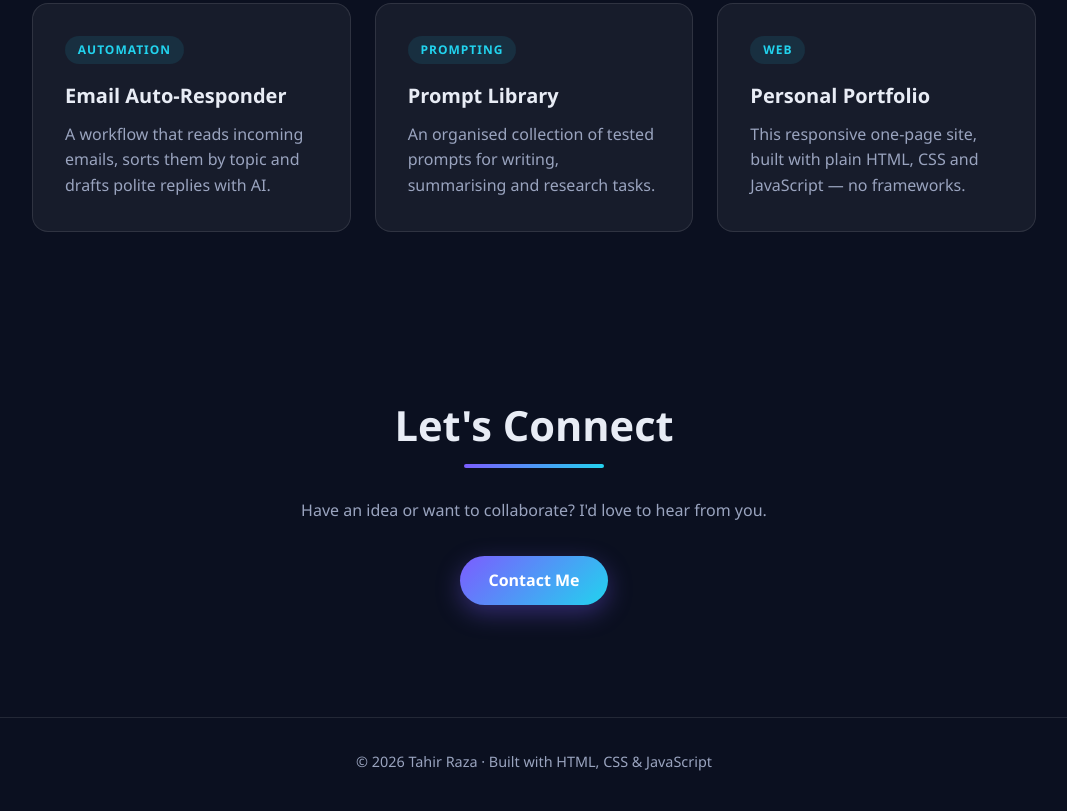
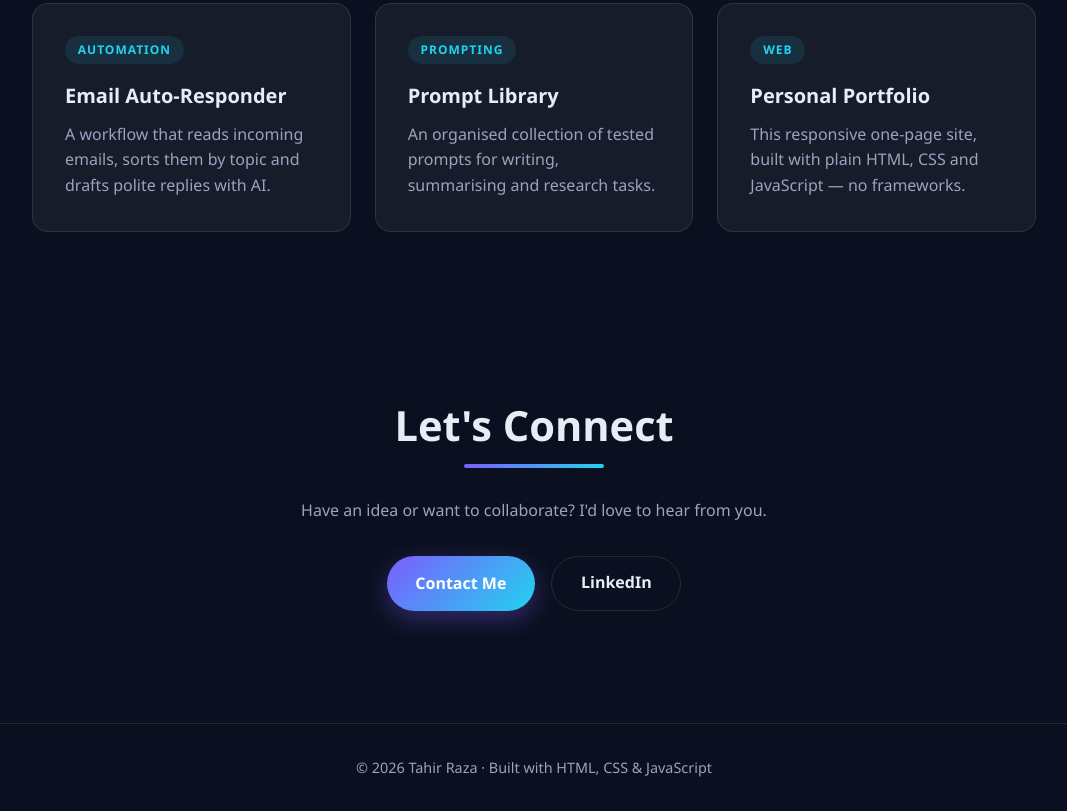
Before and after one commit to TRKhan/my-portfolio, a plain HTML site: page index.html in a window 1280 px wide. Shown: the part 1509-2320 px from the top of the page, without its empty margins (106-1173 px from the left). Drawn offline with Linux system fonts and the light colour scheme.

Commit message:
Add LinkedIn link to contact section
Co-Authored-By: Claude Opus 5.5 <noreply@anthropic.com>

```diff
--- a/index.html
+++ b/index.html
@@ -89,7 +89,10 @@
     <section id="contact" class="section contact">
       <h2 class="section-title fade-in">Let's Connect</h2>
       <p class="fade-in">Have an idea or want to collaborate? I'd love to hear from you.</p>
-      <button id="contact-btn" class="btn btn-primary fade-in" type="button">Contact Me</button>
+      <div class="hero-actions fade-in">
+        <button id="contact-btn" class="btn btn-primary" type="button">Contact Me</button>
+        <a href="https://www.linkedin.com/in/tahir-raza-khan-b0128733/" class="btn btn-ghost" target="_blank" rel="noopener noreferrer">LinkedIn</a>
+      </div>
       <p id="thank-you" class="thank-you" role="status" aria-live="polite"></p>
     </section>
   </main>
--- a/style.css
+++ b/style.css
@@ -271,6 +271,7 @@ a {
 .contact { text-align: center; }
 .contact .section-title::after { left: 25%; }
 .contact > p { color: var(--muted); margin-bottom: 2rem; }
+.contact .hero-actions { justify-content: center; }
 
 .thank-you {
   margin-top: 1.5rem;
```
